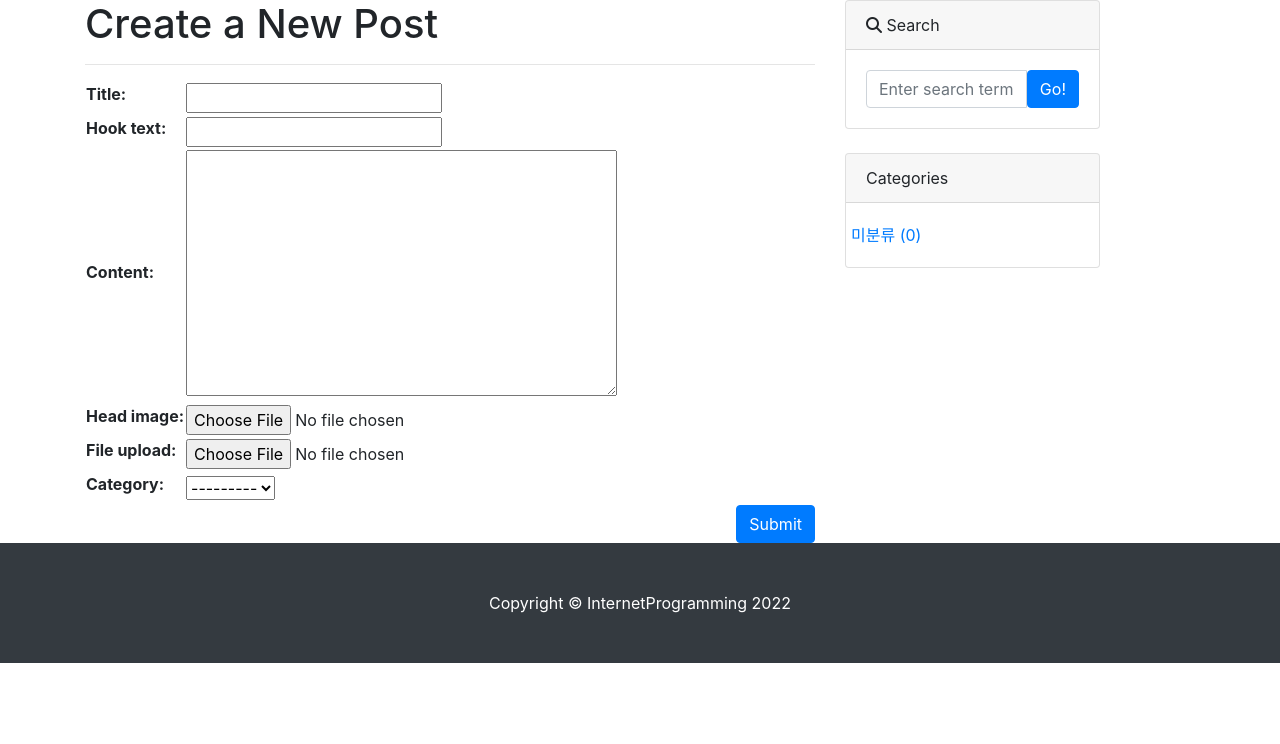
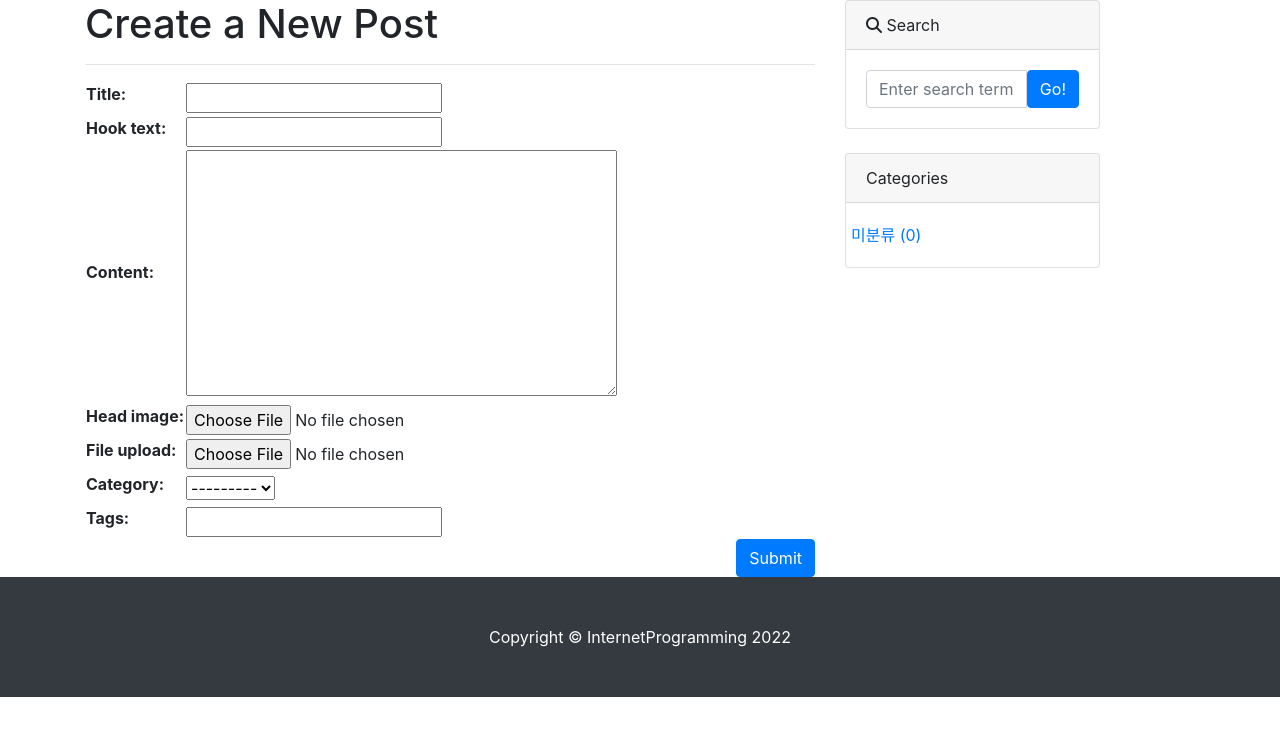
Before and after one commit to twosky0202/Django22, a Django app: page /blog/create_post/ in a window 1280 px wide. Shown: the part 56-800 px from the top of the page. Run offline with Django 4.2, Linux system fonts and the light colour scheme; the visitor is signed in with stand-in values (Sample User, id 1); data that the repository does not hold is empty; some libraries are stand-ins or nearby versions.

Commit message:
태그 선택란 추가하기

```diff
--- a/blog/templates/blog/post_form.html
+++ b/blog/templates/blog/post_form.html
@@ -11,6 +11,12 @@
         {% csrf_token %}
         <table>
             {{form}}
+            <tr>
+                <th><label for="id_tags">Tags:</label></th>
+                <td>
+                    <input id="id_tags" type="text" name="tags_str">
+                </td>
+            </tr>
         </table>
         <button type="submit" class="btn btn-primary float-right">Submit</button>
     </form>
--- a/blog/templates/blog/post_list.html
+++ b/blog/templates/blog/post_list.html
@@ -15,7 +15,7 @@
         {% if tag %}
         - <i class="fas fa-tag"></i>
         <span class="badge badge-secondary">
-            {{tag}} (({{tag.post_set.count}}))
+            {{tag}} ({{tag.post_set.count}})
         </span>
         {% endif %}
     </h2>
--- a/blog/templates/blog/post_update_form.html
+++ b/blog/templates/blog/post_update_form.html
@@ -11,6 +11,12 @@
         {% csrf_token %}
         <table>
             {{form}}
+            <tr>
+                <th><label for="id_tags">Tags:</label></th>
+                <td>
+                    <input id="id_tags" type="text" name="tags_str" value="{{tags_str_default}}">
+                </td>
+            </tr>
         </table>
         <button type="submit" class="btn btn-primary float-right">Submit</button>
     </form>
--- a/blog/views.py
+++ b/blog/views.py
@@ -3,11 +3,12 @@ from . models import Post, Category, Tag
 from django.views.generic import ListView, DetailView, CreateView, UpdateView
 from django.contrib.auth.mixins import LoginRequiredMixin, UserPassesTestMixin
 from django.core.exceptions import PermissionDenied
+from django.utils.text import slugify
 
 # Create your views here.
 class PostUpdate(LoginRequiredMixin,UpdateView):
     model = Post
-    fields = ['title', 'hook_text', 'content', 'head_image', 'file_upload', 'category', 'tags']
+    fields = ['title', 'hook_text', 'content', 'head_image', 'file_upload', 'category'] #, 'tags'
 
     template_name = 'blog/post_update_form.html'
 
@@ -17,15 +18,37 @@ class PostUpdate(LoginRequiredMixin,UpdateView):
         else:
             raise PermissionDenied
 
+    def form_valid(self, form):
+        response = super(PostUpdate,self).form_valid(form)
+        self.object.tags.clear()
+        tags_str = self.request.POST.get('tags_str')
+        if tags_str:
+            tags_str = tags_str.strip()
+            tags_str = tags_str.replace(',', ';')
+            tag_list = tags_str.split(';')
+            for t in tag_list:
+                t = t.strip()
+                tag, is_tag_created = Tag.objects.get_or_create(name=t)
+                if is_tag_created:
+                    tag.slug = slugify(t, allow_unicode=True)
+                    tag.save()
+                self.object.tags.add(tag)
+        return response
+
     def get_context_data(self, *, object_list=None, **kwargs):
         context = super(PostUpdate,self).get_context_data()
+        if self.object.tags.exists:
+            tag_str_list = list()
+            for t in self.object.tags.all():
+                tag_str_list.append(t.name)
+            context['tag_str_default'] = ';'.join(tag_str_list)
         context['categories'] = Category.objects.all() #모든 카테고리를 가져옴
         context['no_category_post_count'] = Post.objects.filter(category=None).count #카테고리가 지정되지 않은 포스트의 개수를 세라
         return context
 
 class PostCreate(LoginRequiredMixin,UserPassesTestMixin,CreateView):
     model = Post
-    fields = ['title', 'hook_text', 'content', 'head_image', 'file_upload', 'category']
+    fields = ['title', 'hook_text', 'content', 'head_image', 'file_upload', 'category'] # , tags
     # 모델명_form.html 자동 호출
 
     def test_func(self):
@@ -35,7 +58,20 @@ class PostCreate(LoginRequiredMixin,UserPassesTestMixin,CreateView):
         current_user = self.request.user
         if current_user.is_authenticated and (current_user.is_superuser or current_user.is_staff):
             form.instance.author = current_user
-            return super(PostCreate,self).form_valid(form)
+            response = super(PostCreate,self).form_valid(form)
+            tags_str = self.request.POST.get('tags_str')
+            if tags_str:
+                tags_str = tags_str.strip()
+                tags_str = tags_str.replace(',', ';')
+                tag_list = tags_str.split(';')
+                for t in tag_list:
+                    t = t.strip()
+                    tag, is_tag_created = Tag.objects.get_or_create(name=t)
+                    if is_tag_created:
+                        tag.slug = slugify(t, allow_unicode=True)
+                        tag.save()
+                    self.object.tags.add(tag)
+            return response
         else:
             return redirect('/blog/')
 
```
